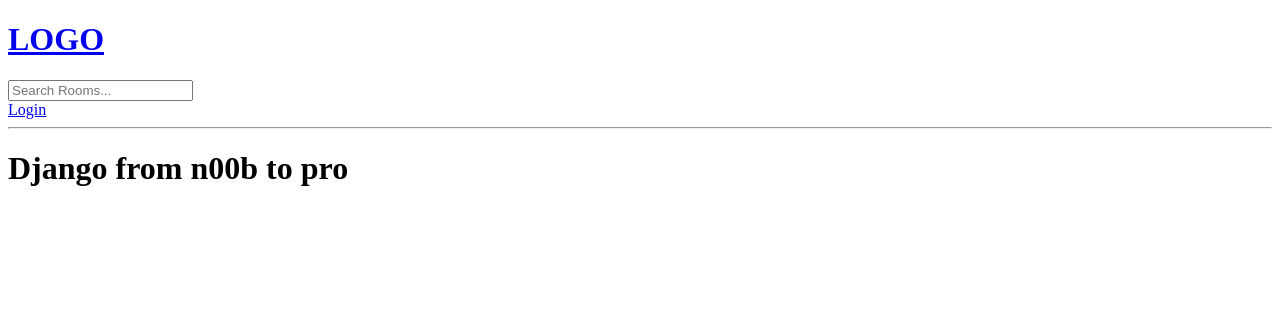
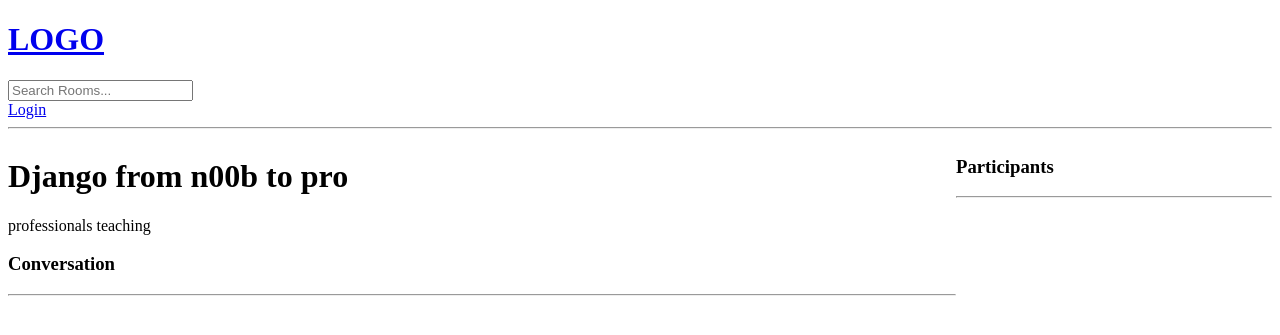
Before and after one commit to FocaNegra/studybud, a Django app: page /room/4 in a window 1280 px wide. Shown: the top 335 px of the page. Run offline with Django 4.2, Linux system fonts and the light colour scheme; data comes from the database, SQL or seed files in the repository; both versions use the stored data as it was after the commit.

Commit message:
Chat added - 3:28h

```diff
--- a/base/models.py
+++ b/base/models.py
@@ -16,7 +16,7 @@ class Room(models.Model):
     topic = models.ForeignKey(Topic, on_delete=models.SET_NULL, null=True)
     name = models.CharField(max_length=200)
     description = models.TextField(null=True, blank=True)
-    # participants =
+    participants = models.ManyToManyField(User, related_name='participants', blank=True)
     updated = models.DateTimeField(auto_now = True)
     created = models.DateTimeField(auto_now_add=True)
 
--- a/base/templates/base/room.html
+++ b/base/templates/base/room.html
@@ -2,6 +2,59 @@
 
 {% block content %}
 
-<h1>{{room.name}}</h1>
+<style>
+    .room-container {
+        display: grid;
+        grid-template-columns: 3fr 1fr;
+    }
+
+</style>
+
+<div class="room-container">
+
+    <div>
+        <h1>{{room.name}}</h1>
+
+        <p>{{room.description}}</p>
+
+        <div class="comment-wrapper">
+            <h3>Conversation</h3>
+            <hr>
+
+            {% for message in room_messages %}
+            <div>
+                {% if request.user == message.user %}
+                <a href="{% url 'delete-message' message.id %}">Delete</a>
+                {% endif %}
+                <small>@{{message.user}}   {{message.created|timesince}} ago</small>
+                <p>{{message.body}}</p>
+                <hr>
+            </div>
+            {% endfor %}
+
+        </div>
+
+        {% if request.user.is_authenticated %}
+        <div class="comment_form">
+            <form method="POST" action="">
+                {% csrf_token %}
+                <input type="text" name="body" placeholder="Write your message here...">
+            </form>
+
+        </div>
+        {% endif %}
+    </div>
+    <div>
+        <h3>Participants</h3>
+        <hr>
+        {% for user in participants%}
+        <div>
+            <p>@{{user.username}}</p>
+        </div>
+        {% endfor %}
+    </div>
+
+</div>
+
 
 {% endblock content %}
--- a/base/urls.py
+++ b/base/urls.py
@@ -16,4 +16,5 @@ urlpatterns = [
     path('create-room/', views.createRoom, name="create-room"),
     path('update-room/<str:pk>', views.updateRoom, name="update-room"),
     path('delete-room/<str:pk>', views.deleteRoom, name="delete-room"),
+    path('delete-message/<str:pk>', views.deleteMessage, name="delete-message"),
 ]
--- a/base/views.py
+++ b/base/views.py
@@ -6,7 +6,7 @@ from django.contrib.auth.decorators import login_required
 from django.contrib.auth.models import User
 from django.contrib.auth import authenticate, login, logout
 from django.contrib.auth.forms import UserCreationForm
-from .models import Room, Topic
+from .models import Room, Topic, Message
 from .forms import RoomForm
 
 
@@ -74,7 +74,18 @@ def home(request):
 
 def room(request, pk):
     room = Room.objects.get(id=pk)
-    context = {'room': room}
+    room_messages = room.message_set.all().order_by('-created')
+    participants = room.participants.all()
+
+    if request.method == "POST":
+        message = Message.objects.create(
+            user=request.user,
+            room=room,
+            body=request.POST.get('body')
+        )
+        room.participants.add(request.user)
+        return redirect('room', pk=room.id)
+    context = {'room': room, 'room_messages':room_messages, 'participants':participants}
     return render(request, 'base/room.html', context)
 
 @login_required(login_url='login')
@@ -106,7 +117,7 @@ def updateRoom(request, pk):
     context = {'form':form}
     return render(request, 'base/room_form.html', context)
 
-
+@login_required(login_url='login')
 def deleteRoom(request, pk):
     room = Room.objects.get(id=pk)
 
@@ -117,3 +128,15 @@ def deleteRoom(request, pk):
         room.delete()
         return redirect('home')
     return render(request, 'base/delete.html', {'obj':room} )
+
+@login_required(login_url='login')
+def deleteMessage(request, pk):
+    message = Message.objects.get(id=pk)
+
+    if request.user != message.user:
+        return HttpResponse('You are not allowed here!!')
+
+    if request.method == 'POST':
+        message.delete()
+        return redirect('home')
+    return render(request, 'base/delete.html', {'obj':message} )
```
Also changed, not shown: base/migrations/0003_alter_room_options_room_participants.py (added), db.sqlite3.
